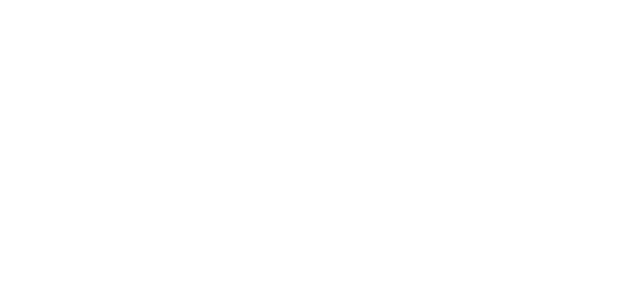
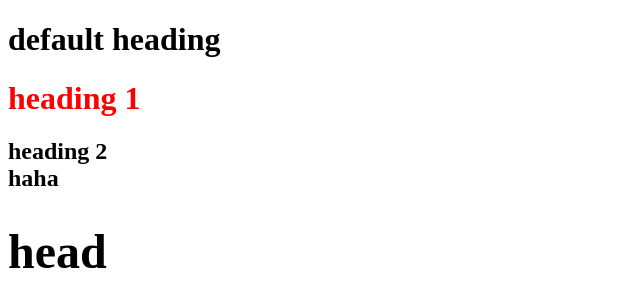
Before and after one commit to ranamashood/mest, a plain HTML site: page index.html in a window 1280 px wide. Shown: the whole page, without its empty margins (0-640 px from the left). Drawn offline with Linux system fonts and the light colour scheme.

Commit message:
feature: added tags
tags can be added for displaying DOM
e.g.
h1("hello world")

```diff
--- a/index.html
+++ b/index.html
@@ -6,7 +6,7 @@
     <meta name="viewport" content="width=device-width, initial-scale=1" />
   </head>
   <body>
-    <script src="mest.js" type="module"></script>
-    <script src="script.js" type="module"></script>
+    <script src="mest.js"></script>
+    <script src="script.js"></script>
   </body>
 </html>
--- a/mest.js
+++ b/mest.js
@@ -1,5 +1,23 @@
-const tag = () => {
-  console.log(1);
+const tag = (tagName, ...children) => {
+  const elem = document.createElement(tagName);
+
+  children.forEach((child) => {
+    if (typeof child === "string") {
+      elem.appendChild(document.createTextNode(child));
+    } else {
+      elem.appendChild(child);
+    }
+  });
+
+  elem.attr = (name, value) => {
+    elem.setAttribute(name, value);
+    return elem;
+  };
+  document.body.appendChild(elem);
+  return elem;
 };
 
-export { tag };
+const TAGS = ["h1", "h2", "div"];
+TAGS.forEach((tagName) => {
+  window[tagName] = (...children) => tag(tagName, ...children);
+});
--- a/script.js
+++ b/script.js
@@ -1,3 +1,4 @@
-import { tag } from "./mest.js";
+h1("default heading");
 
-tag();
+h1(div("heading 1").attr("style", "color: red;"));
+h2(div("heading 2"), div("haha", h1("head")));
```
